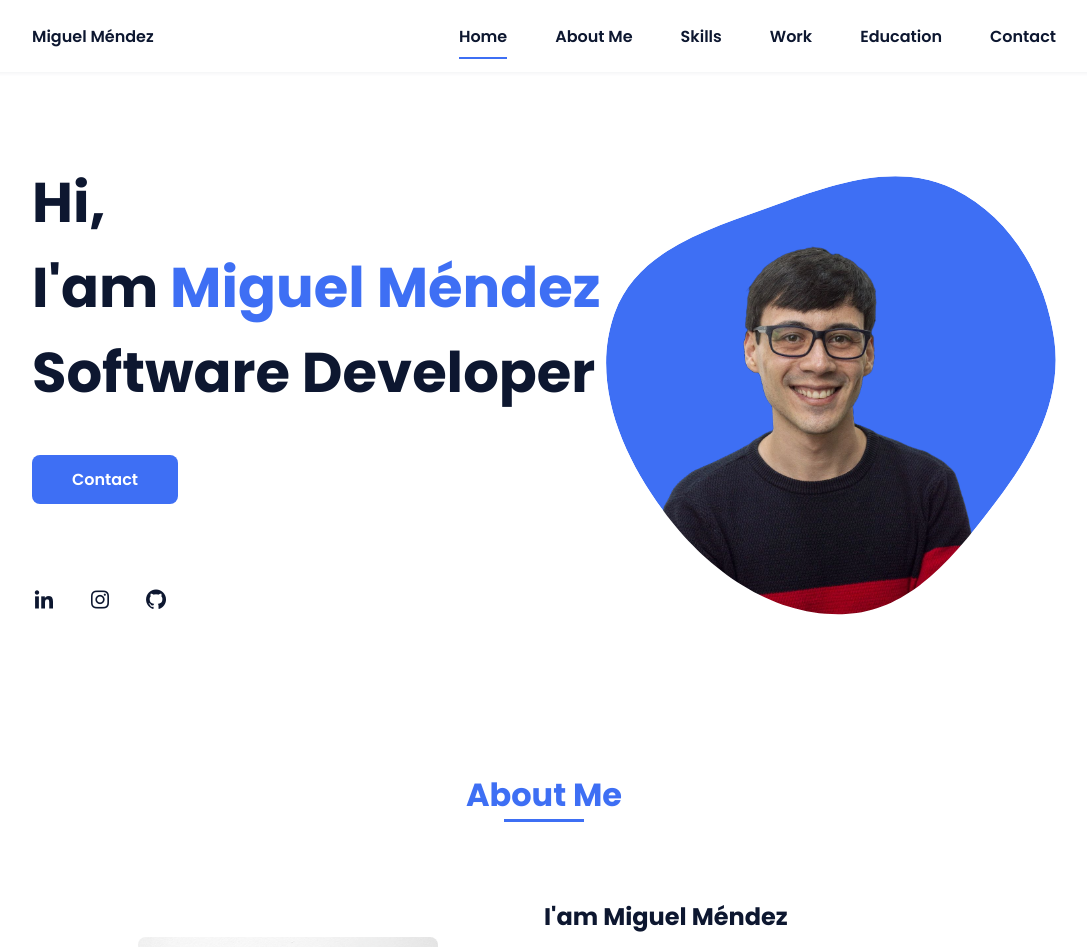
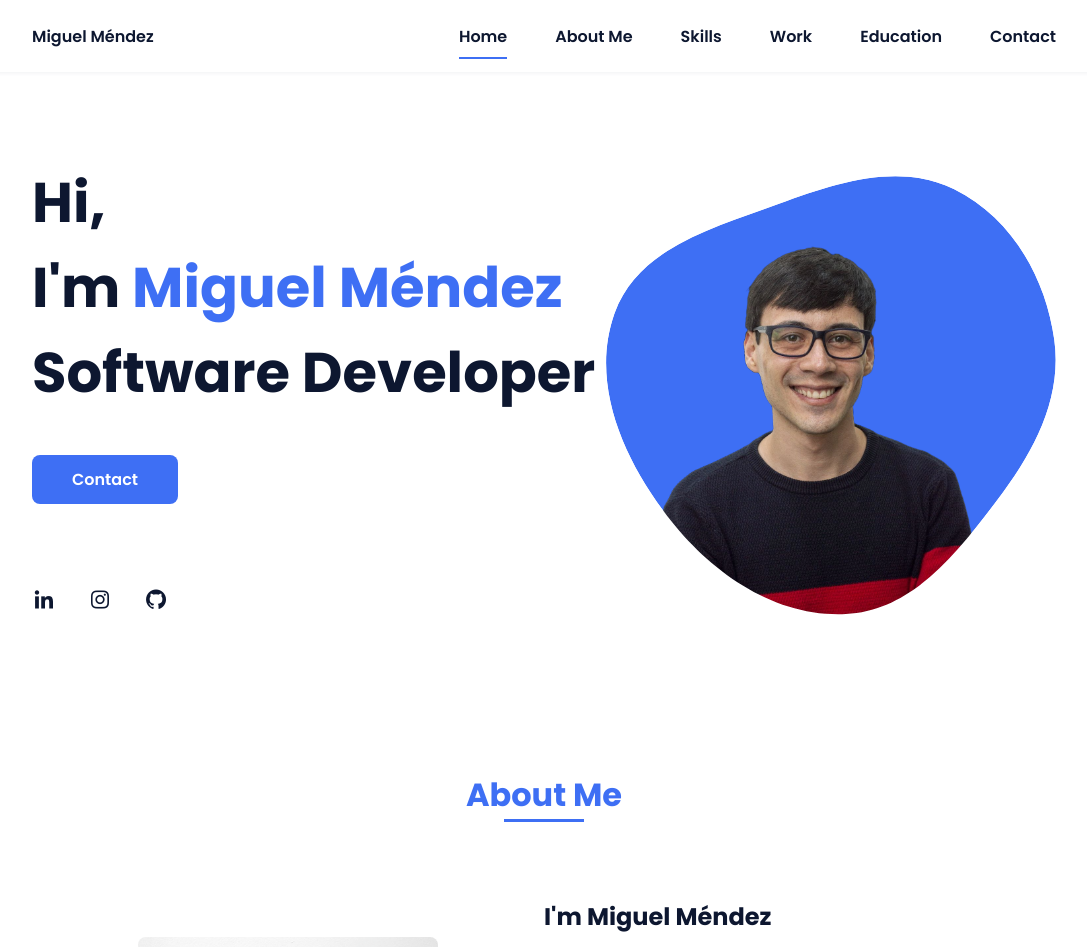
Before and after one commit to m-mendez96/cv, a plain HTML site: page index.html in a window 1280 px wide. Shown: the top 947 px of the page, without its empty margins (96-1183 px from the left). Drawn offline with nearby package versions, Linux system fonts and the light colour scheme.

Commit message:
Correction text

```diff
--- a/index.html
+++ b/index.html
@@ -40,7 +40,7 @@
             <!--===== HOME =====-->
             <section class="home bd-grid" id="home">
                 <div class="home__data">
-                    <h1 class="home__title">Hi,<br>I'am <span class="home__title-color">Miguel Méndez</span><br> Software Developer</h1>
+                    <h1 class="home__title">Hi,<br>I'm <span class="home__title-color">Miguel Méndez</span><br> Software Developer</h1>
 
                     <a href='https://t.me/miguel_mendez96' class="button" target="_blank">Contact</a>
                 </div>
@@ -74,7 +74,7 @@
                     </div>
 
                     <div>
-                        <h2 class="about__subtitle">I'am Miguel Méndez</h2>
+                        <h2 class="about__subtitle">I'm Miguel Méndez</h2>
                         <p class="about__text">Systems engineer with experience in software development and a strong set of skills in project management and execution. My experience includes project leadership, active participation in all phases of the software development life cycle, from design to implementation, and efficient team management. More than just a project leader, I'm a passionate software developer, which allows me to bring a unique and valuable perspective to project execution.
                             <br><br>
                             Currently, as a versatile and dedicated professional, I seek challenging opportunities to expand my knowledge. I'm prepared to contribute my skills in both software development and comprehensive project management, offering a comprehensive and dedicated approach to any company or project looking for a leader committed to success in software development.</p>
```
